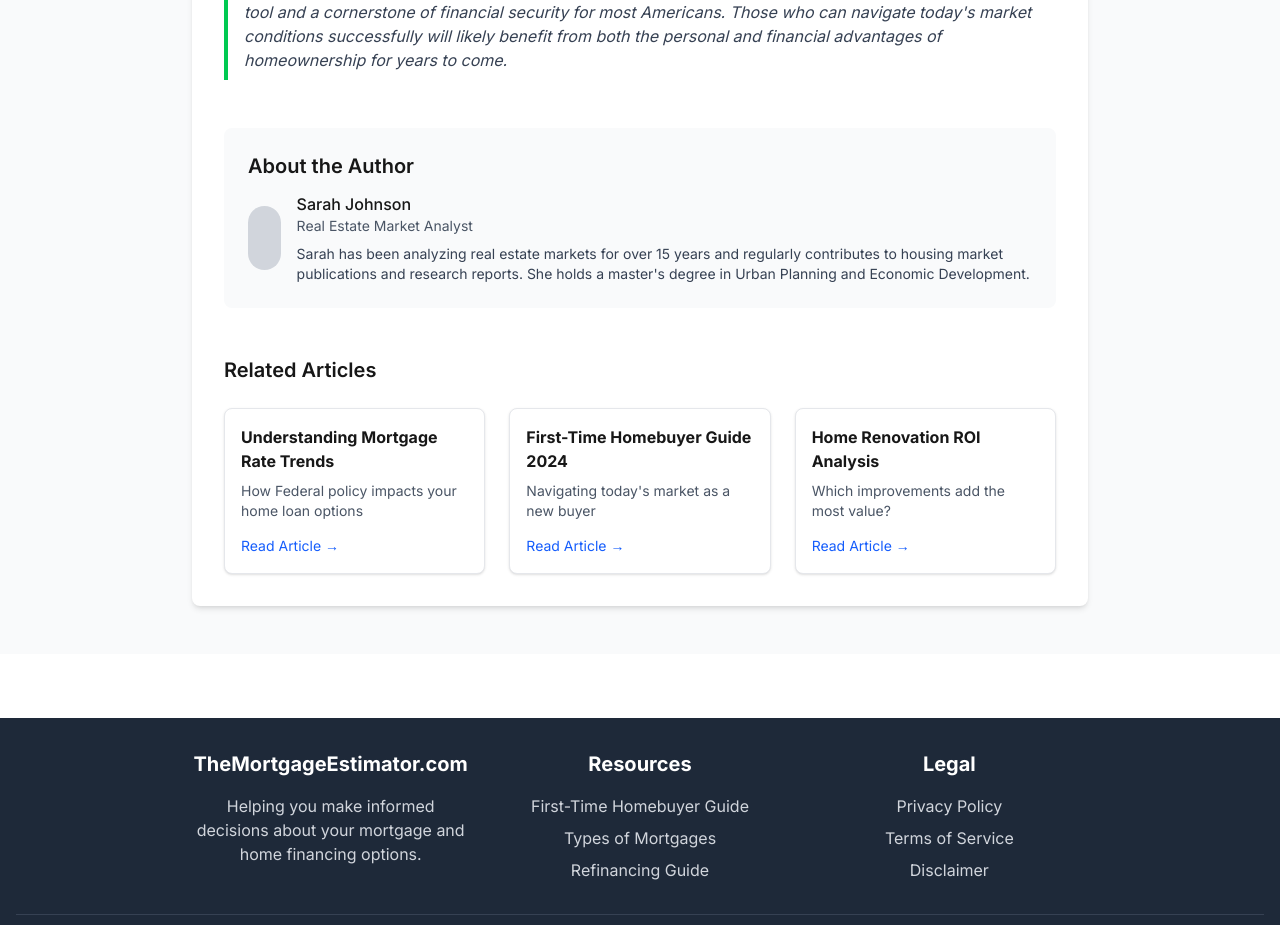
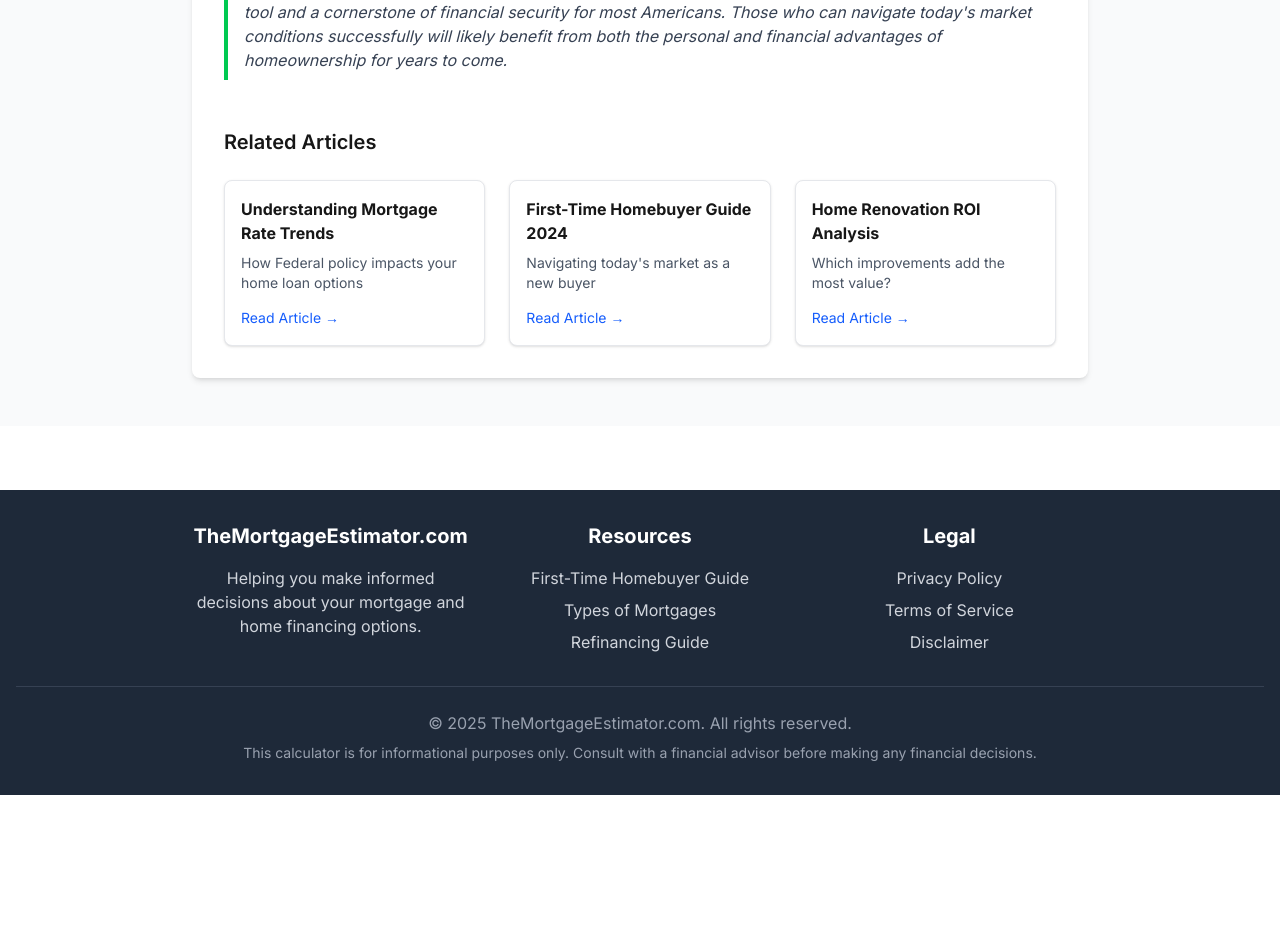
Before and after one commit to jimmyshultz/mortgage-calculator, a Next.js app: page /blog/housing-market-trends in a window 1280 px wide. Shown: the part 6221-7146 px from the top of the page. After the commit the page ends 7016 px from the top, so only its background shows below. Built offline with nearby package versions, Linux system fonts and the light colour scheme.

Commit message:
Add vercel analytics

```diff
--- a/src/app/blog/housing-market-trends/page.tsx
+++ b/src/app/blog/housing-market-trends/page.tsx
@@ -382,21 +382,6 @@ export default function HousingMarketTrendsPage() {
               </div>
             </section>
 
-            {/* Author Bio */}
-            <div className="bg-gray-50 p-6 rounded-lg mt-12">
-              <h3 className="text-xl font-semibold mb-3">About the Author</h3>
-              <div className="flex items-center">
-                <div className="w-16 h-16 rounded-full bg-gray-300 mr-4"></div>
-                <div>
-                  <p className="font-medium">Sarah Johnson</p>
-                  <p className="text-sm text-gray-600 mb-2">Real Estate Market Analyst</p>
-                  <p className="text-sm text-gray-700">
-                    Sarah has been analyzing real estate markets for over 15 years and regularly contributes to housing market publications and research reports. She holds a master&apos;s degree in Urban Planning and Economic Development.
-                  </p>
-                </div>
-              </div>
-            </div>
-
             {/* Related Articles */}
             <div className="mt-12">
               <h3 className="text-xl font-semibold mb-6">Related Articles</h3>
--- a/src/app/layout.tsx
+++ b/src/app/layout.tsx
@@ -4,6 +4,7 @@ import { Inter } from 'next/font/google'
 import Script from 'next/script'
 import Link from 'next/link'
 import MobileNavigation from '../components/MobileNavigation'
+import { Analytics } from '@vercel/analytics/react'
 
 const inter = Inter({ subsets: ['latin'] })
 
@@ -112,6 +113,9 @@ export default function RootLayout({
             </div>
           </div>
         </footer>
+
+        {/* Vercel Analytics */}
+        <Analytics />
       </body>
     </html>
   );
```
Also changed, not shown: package.json (+7 -6 lines), 1 other file (tests, documents, lock files or other folders).
